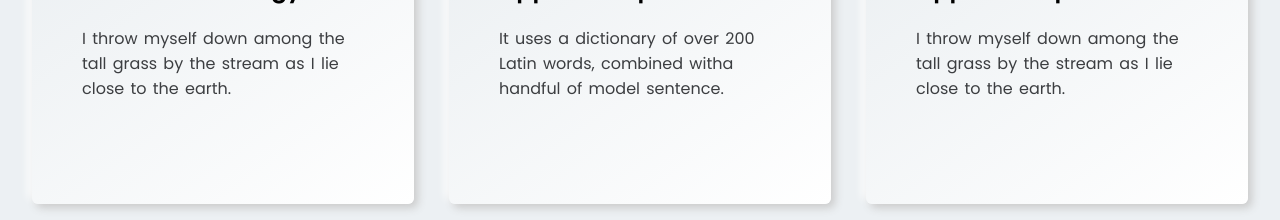
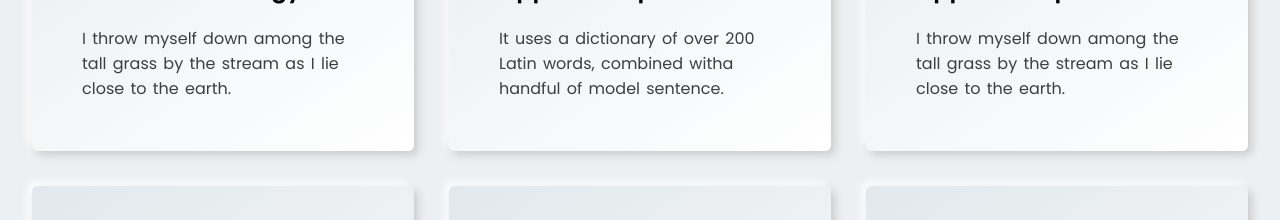
Before and after one commit to bujosa/libertas, a React (Create React App) app: page / in a window 1280 px wide. Shown: the part 1400-1620 px from the top of the page. Built offline with nearby package versions, Linux system fonts and the light colour scheme; no server answers.

Commit message:
style: eliminate fa-arrow

```diff
--- a/src/component/Features/Card.js
+++ b/src/component/Features/Card.js
@@ -7,9 +7,6 @@ const Card = (props) => {
         <img src={props.image} alt='' />
         <h2>{props.title}</h2>
         <p>{props.desc}</p>
-        <a href='/'>
-          <i className='fas fa-arrow-right'></i>
-        </a>
       </div>
     </>
   )
```
